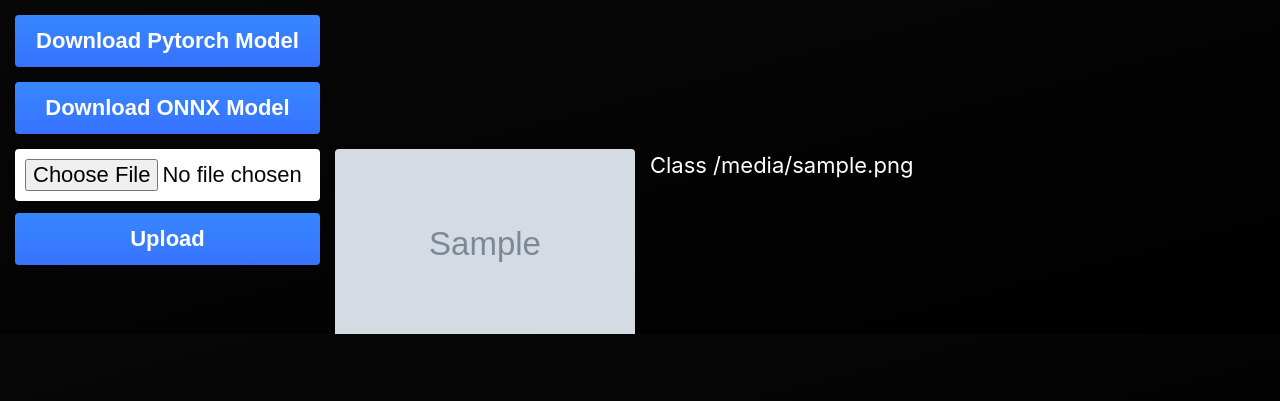
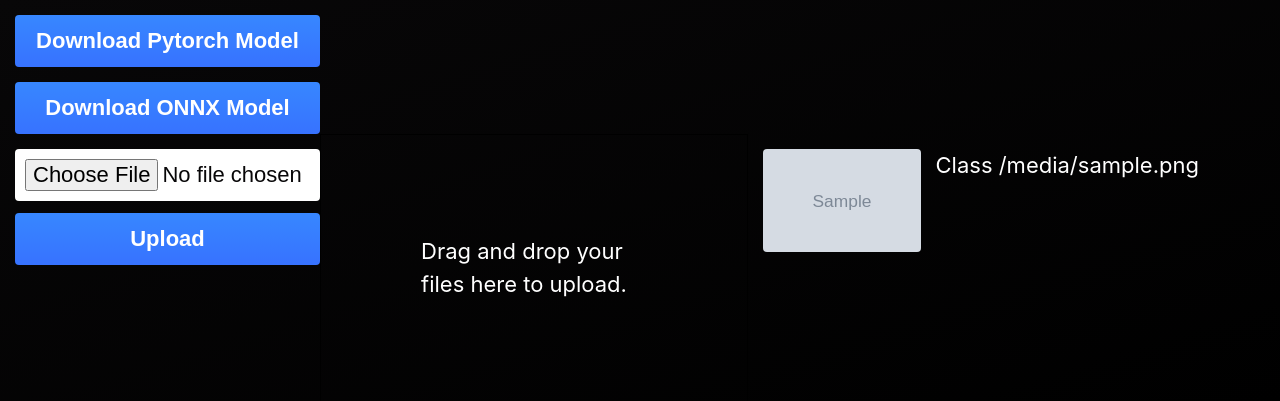
Before and after one commit to hadarshavit/img_classification_for_everyone, a Flask app: template templates/use_model.html in a window 1280 px wide. Shown: the top 401 px of the page. Run offline with Flask 2, Linux system fonts and the light colour scheme; the template is opened without the code that fills it: most values are stand-ins (such as "Sample title", 1, 10 or a date in 2020); grey boxes marked "Sample" are stand-in pictures.

Commit message:
Test Drag and drop

```diff
--- a/app.py
+++ b/app.py
@@ -379,6 +379,29 @@
 
     return redirect('/use_model')
 
+@app.route('/upload_images_test_drop', methods=['POST'])
+def upload_images3_drop():
+    try:
+        files = request.files.getlist('files')
+        for file in files:
+            # file = request.files['file']
+
+            if file:
+                extension = os.path.splitext(file.filename)[1].lower()
+
+                if extension not in app.config['ALLOWED_EXTENSIONS']:
+                    return 'File is not an image.'
+
+                file.save(os.path.join(
+                    session['private_folder'] + app.config['UPLOAD_TEST'],
+                    secure_filename(file.filename)
+                ))
+
+    except RequestEntityTooLarge:
+        return 'File is larger than the 16MB limit.'
+
+    return redirect('/use_model')
+
 @app.route('/clean1', methods=['POST'])
 def clean1():
     for file in os.listdir(session['private_folder'] + app.config['UPLOAD_DIRECTORY1']):
--- a/templates/use_model.html
+++ b/templates/use_model.html
@@ -31,6 +31,47 @@
             <input type="submit" value="Upload">
         </form>
     </div>
+<div id="drop_area" style="padding:100px; border: 1px solid black">
+        Drag and drop your files here to upload.
+    </div>
+    <script lang="javascript">
+        // prevent the default behavior of web browser
+        ['dragleave', 'drop', 'dragenter', 'dragover'].forEach(function (evt) {
+            document.addEventListener(evt, function (e) {
+                e.preventDefault();
+            }, false);
+        });
+
+        var drop_area = document.getElementById('drop_area');
+        drop_area.addEventListener('drop', function (e) {
+            e.preventDefault();
+            var fileList = e.dataTransfer.files; // the files to be uploaded
+            if (fileList.length == 0) {
+                return false;
+            }
+
+            // we use XMLHttpRequest here instead of fetch, because with the former we can easily implement progress and speed.
+            var xhr = new XMLHttpRequest();
+            xhr.open('post', '/upload_images_test_drop', true); // aussume that the url /upload handles uploading.
+            xhr.onreadystatechange = function () {
+                if (xhr.readyState == 4 && xhr.status == 200) {
+                    // uploading is successful
+                    location.reload(); // please replace with your own logic
+                }
+            };
+
+
+
+            // send files to server
+            xhr.setRequestHeader('X-Requested-With', 'XMLHttpRequest');
+            var fd = new FormData();
+            for (let file of fileList) {
+                fd.append('files', file);
+            }
+            lastTime = Date.now();
+            xhr.send(fd);
+        }, false);
+    </script>
  <div class="images-section" >
       {% for image, img_class in images %}
         <a href="{{ url_for('serve_test_image', filename=image) }}" target="_blank">
```
